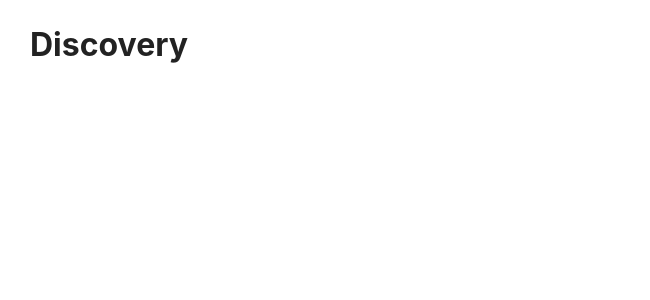
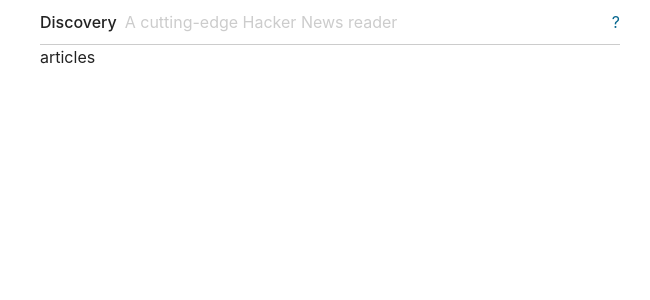
Before and after one commit to dvrylc/discovery-old, a React (Create React App) app: page / in a window 1280 px wide. Shown: the top 300 px of the page, without its empty margins (310-960 px from the left). Built offline with nearby package versions, Linux system fonts and the light colour scheme; no server answers.

Commit message:
Renamed nav to header, added basic article fetching

```diff
--- a/src/components/App.js
+++ b/src/components/App.js
@@ -1,11 +1,20 @@
 // External imports
 import React from 'react';
+import { Route } from 'react-router-dom';
+
+// Internal imports
+import Header from './Header';
+import ArticleList from './ArticleList';
 
 // Component
 class App extends React.Component {
   render() {
     return (
-      <h1>Discovery</h1>
+      <div className="container">
+        <Header />
+
+        <Route path="/" component={ ArticleList } />
+      </div>
     );
   }
 }
--- /dev/null
+++ b/src/components/ArticleList.js
@@ -0,0 +1,41 @@
+// External imports
+import React from 'react';
+
+// Internal imports
+import api from '../utilities/api';
+
+class ArticleList extends React.Component {
+  // Constructor
+  constructor() {
+    super();
+
+    // Initial state
+    this.state = {
+      articles: []
+    }
+  }
+
+  // Lifecycle
+  componentDidMount() {
+    // Fetch articles
+    api.fetchArticles()
+      .then(raw => raw.json())
+      .then(res => {
+        this.setState({
+          articles: res
+        });
+
+        console.log('Initial fetch complete.')
+      })
+      .catch(e => console.error(e));
+  }
+
+  render() {
+    return (
+      <div>articles</div>
+    );
+  }
+}
+
+// Export
+export default ArticleList;
--- a/src/components/Nav.js
+++ b/src/components/Header.js
@@ -2,10 +2,10 @@
 import React from 'react';
 import { Link } from 'react-router-dom';
 
-class Nav extends React.Component {
+class Header extends React.Component {
   render() {
     return (
-      <nav>
+      <header>
         <Link to="/">
           <h1>Discovery</h1>
         </Link>
@@ -13,9 +13,9 @@ class Nav extends React.Component {
         <p>A cutting-edge Hacker News reader</p>
 
         <Link to="/about">?</Link>
-      </nav>
+      </header>
     );
   }
 }
 
-export default Nav;
+export default Header;
--- a/src/index.js
+++ b/src/index.js
@@ -1,7 +1,7 @@
 // External imports
 import React from 'react';
 import ReactDOM from 'react-dom';
-import { BrowserRouter } from 'react-router-dom'
+import { BrowserRouter as Router } from 'react-router-dom';
 
 // Internal imports
 import App from './components/App'
@@ -10,8 +10,9 @@ import App from './components/App'
 import './styles/index.css'
 
 // Render
-ReactDOM.render((
-  <BrowserRouter>
+ReactDOM.render(
+  <Router>
     <App />
-  </BrowserRouter>
-), document.getElementById('root'))
+  </Router>,
+  document.getElementById('root')
+)
--- a/src/styles/index.css
+++ b/src/styles/index.css
@@ -22,22 +22,26 @@ a:hover {
   color: #5094b0;
 }
 
-nav {
-  padding: 10px;
+header {
+  padding-bottom: 10px;
   border-bottom: 1px solid #ccc;
 }
-nav h1 {
+header h1 {
   display: inline-block;
   color: #222;
   font-size: 1em;
   font-weight: 500;
   margin: 0 0.5em 0 0;
 }
-nav p {
+header p {
   display: inline-block;
   color: #ccc;
   margin: 0;
 }
-nav a:last-child {
+header a:last-child {
   float: right;
 }
+
+.container {
+  padding: 10px;
+}
--- /dev/null
+++ b/src/utilities/api.js
@@ -0,0 +1,7 @@
+const api = {
+  fetchArticles: () => {
+    return fetch('https://api.hackerwebapp.com/news');
+  }
+}
+
+export default api;
```
